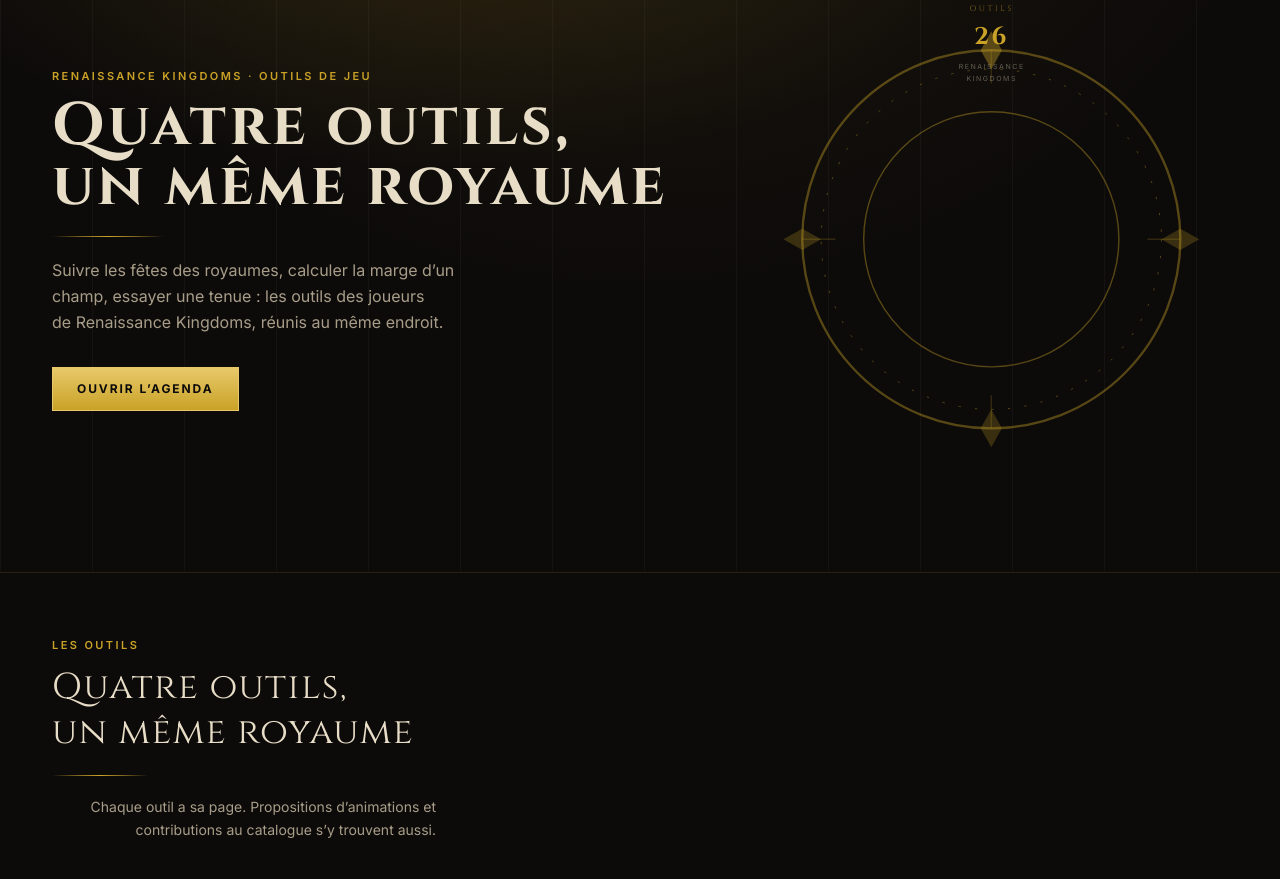
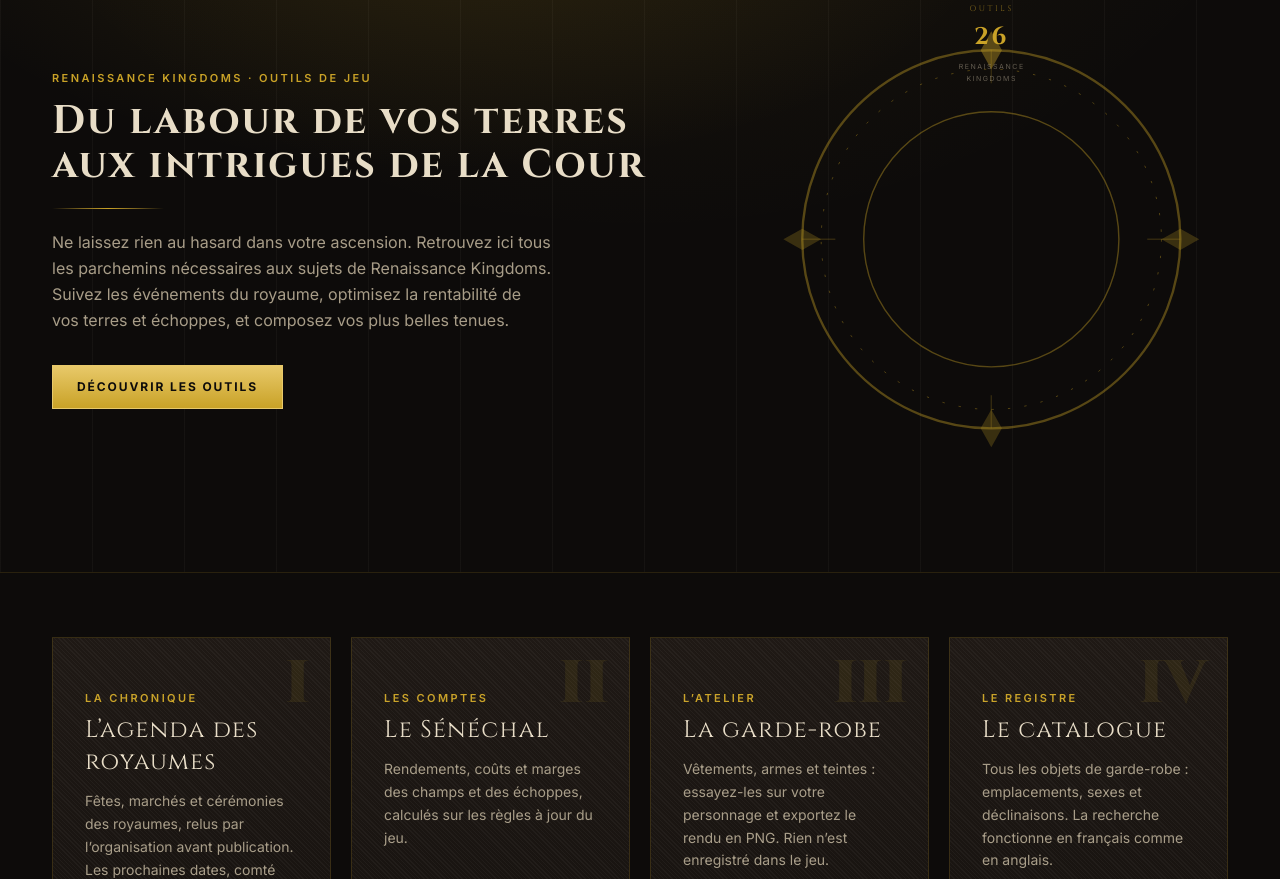
Before and after one commit to mIcHyAmRaNe/trone-des-lames, an Astro site: page / in a window 1280 px wide. Shown: the part 189-1068 px from the top of the page. Built offline with nearby package versions, Linux system fonts and the light colour scheme; Astro itself is replaced by a stand-in of ours; no server answers.

Commit message:
Accueil : nouvelle accroche et section outils sans en-tête
Accroche
- titre « Du labour de vos terres / aux intrigues de la Cour », coupé sur
  deux lignes à partir de 1280px (xl:block), taille réduite pour tenir sur
  une ligne sous ce seuil
- chapô recentré sur l'ascension du sujet : événements du royaume,
  rentabilité des terres et échoppes, composition des tenues
- bouton principal « Découvrir les outils », ancré sur #outils au lieu
  d'envoyer vers l'agenda

Section outils
- bloc d'en-tête (sur-titre, titre, chapô) supprimé : la section ne garde
  que les quatre cartes, avec aria-label="Les outils" pour les lecteurs
  d'écran
- textes fr et en mis à jour ensemble

```diff
--- a/src/pages/index.astro
+++ b/src/pages/index.astro
@@ -9,14 +9,11 @@ const COPY = {
         description:
             'Les outils des joueurs de Renaissance Kingdoms : agenda des animations, calculateurs du Sénéchal, garde-robe et catalogue d’objets.',
         eyebrow: 'Renaissance Kingdoms · Outils de jeu',
+        heroTitle: 'Du labour de vos terres',
+        heroTitle2: 'aux intrigues de la Cour',
         heroLead:
-            'Suivre les fêtes des royaumes, calculer la marge d’un champ, essayer une tenue : les outils des joueurs de Renaissance Kingdoms, réunis au même endroit.',
-        heroCta: 'Ouvrir l’agenda',
-        toolsEyebrow: 'Les outils',
-        toolsTitle: 'Quatre outils,',
-        toolsTitle2: 'un même royaume',
-        toolsLead:
-            'Chaque outil a sa page. Propositions d’animations et contributions au catalogue s’y trouvent aussi.',
+            'Ne laissez rien au hasard dans votre ascension. Retrouvez ici tous les parchemins nécessaires aux sujets de Renaissance Kingdoms. Suivez les événements du royaume, optimisez la rentabilité de vos terres et échoppes, et composez vos plus belles tenues.',
+        heroCta: 'Découvrir les outils',
         sigil: 'OUTILS',
         cards: [
             {
@@ -62,14 +59,11 @@ const COPY = {
         description:
             'Tools for Renaissance Kingdoms players: events calendar, Seneschal calculators, wardrobe and item catalogue.',
         eyebrow: 'Renaissance Kingdoms · Game tools',
+        heroTitle: 'From the ploughing of your fields',
+        heroTitle2: 'to the intrigues of the Court',
         heroLead:
-            'Follow the realm’s festivals, work out a field’s margin, try on an outfit: the Renaissance Kingdoms player tools, gathered in one place.',
-        heroCta: 'Open the calendar',
-        toolsEyebrow: 'The tools',
-        toolsTitle: 'Four tools,',
-        toolsTitle2: 'one realm',
-        toolsLead:
-            'Each tool has its own page. Event submissions and catalogue contributions live there too.',
+            'Leave nothing to chance in your rise. Every parchment a subject of Renaissance Kingdoms needs is here. Follow the realm’s events, maximise the returns of your fields and workshops, and put together your finest outfits.',
+        heroCta: 'Discover the tools',
         sigil: 'TOOLS',
         cards: [
             {
@@ -159,9 +153,8 @@ const tools = copy.cards.map((card, i) => ({
         <div class="container-tdl relative grid gap-10 py-14 sm:py-20 lg:grid-cols-[minmax(0,1.15fr)_minmax(0,0.85fr)] lg:items-center lg:gap-16 lg:py-24">
             <div>
                 <p class="label-caps reveal">{copy.eyebrow}</p>
-                <h1 class="reveal mt-3 font-display text-4xl font-bold tracking-[0.05em] text-parchment sm:text-5xl lg:text-6xl">
-                    {copy.toolsTitle}
-                    <br class="hidden sm:block" /> {copy.toolsTitle2}
+                <h1 class="reveal mt-3 max-w-2xl text-balance font-display text-3xl font-bold tracking-[0.05em] text-parchment sm:text-4xl lg:text-[2.5rem]">
+                    {copy.heroTitle}<br class="hidden xl:block" /> {copy.heroTitle2}
                 </h1>
                 <div class="rule-gold reveal my-5 w-28"></div>
                 <p class="reveal max-w-lg text-balance leading-relaxed text-parchment-dim sm:text-base">
@@ -169,7 +162,7 @@ const tools = copy.cards.map((card, i) => ({
                 </p>
 
                 <div class="reveal mt-8 flex flex-col gap-3 sm:flex-row sm:flex-wrap">
-                    <a href="/agenda" class="btn-gold w-full justify-center sm:w-auto">
+                    <a href="#outils" class="btn-gold w-full justify-center sm:w-auto">
                         {copy.heroCta}
                     </a>
                 </div>
@@ -204,20 +197,8 @@ const tools = copy.cards.map((card, i) => ({
     </section>
 
     <!-- TOOLS GRID -->
-    <section class="container-tdl py-12 sm:py-16" aria-labelledby="outils-titre">
-        <div class="max-w-sm">
-            <p class="label-caps">{copy.toolsEyebrow}</p>
-            <h2 id="outils-titre" class="mt-3 font-display text-3xl leading-tight tracking-[0.04em] text-parchment sm:text-4xl">
-                {copy.toolsTitle}
-                <br class="hidden sm:block" /> {copy.toolsTitle2}
-            </h2>
-            <div class="rule-gold my-5 w-24"></div>
-            <p class="max-w-sm text-sm leading-relaxed text-parchment-dim lg:text-right">
-                {copy.toolsLead}
-            </p>
-        </div>
-
-        <div class="mt-10 tools-grid">
+    <section id="outils" class="container-tdl scroll-mt-24 py-12 sm:py-16" aria-label="Les outils">
+        <div class="tools-grid">
             {tools.map((tool) => (
                 <article class="pillar card-dark texture-noise relative p-6 sm:p-8">
                     <span
```
